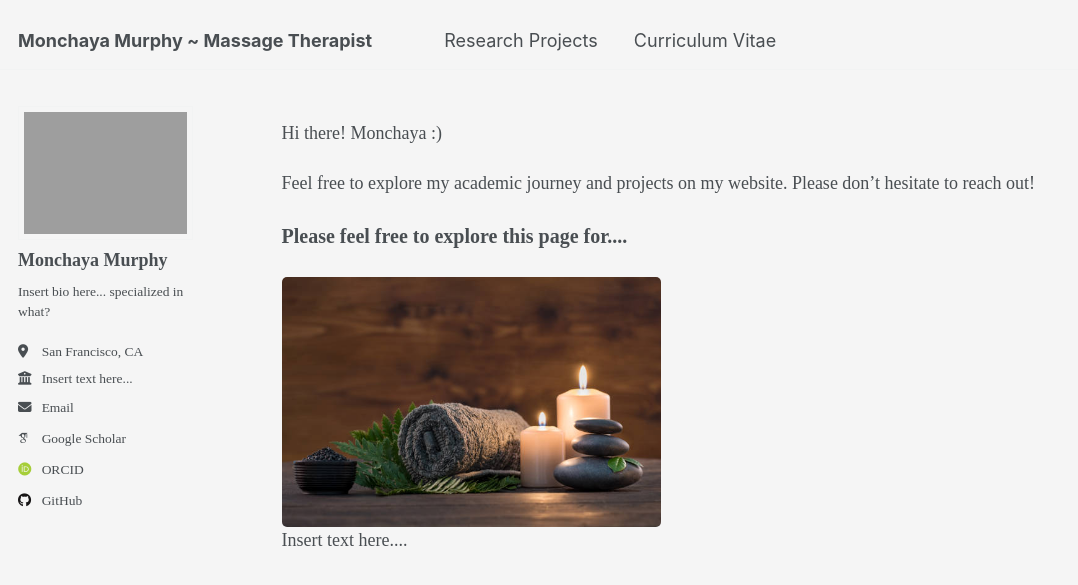
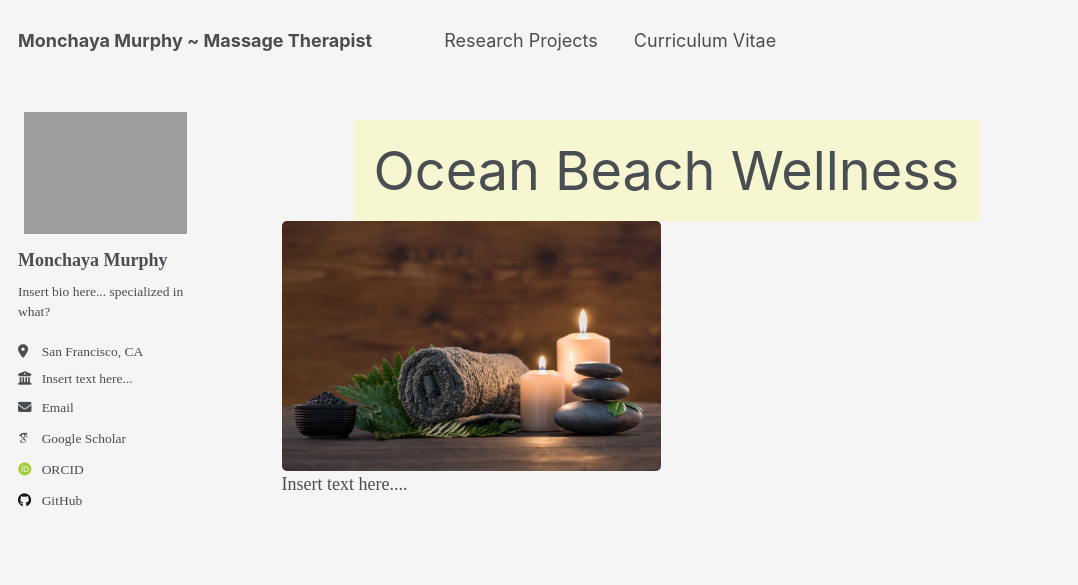
Before and after one commit to monchayamurphy/monchayamurphy.github.io, a Jekyll site: the page built from _pages/about.html, in a window 1280 px wide. Shown: the top 585 px of the page, without its empty margins (0-1078 px from the left). Built offline with Jekyll 4.4.1, drawn with Linux system fonts in a browser that asks for light colours; some web fonts are replaced.

Commit message:
Update about.html

```diff
--- a/_pages/about.html
+++ b/_pages/about.html
@@ -15,11 +15,11 @@ redirect_from:
   </style>
 </head>
 
-<p>Hi there! Monchaya :) </p>
-<p>Feel free to explore my academic journey and projects on my website. Please don’t hesitate to reach out!</p>
-<p style="font-family: 'Times New Roman', Times, serif; font-size: 20px;">
-<b>Please feel free to explore this page for....</b>
-</p>
+<div style="text-align: center;">
+  <span style="font-size: 3em; background-color: rgba(255, 255, 0, 0.15); padding: 10px 20px; display: inline-block;">
+    Ocean Beach Wellness
+  </span>
+</div>
 
 <style>
   .image-grid {
```
